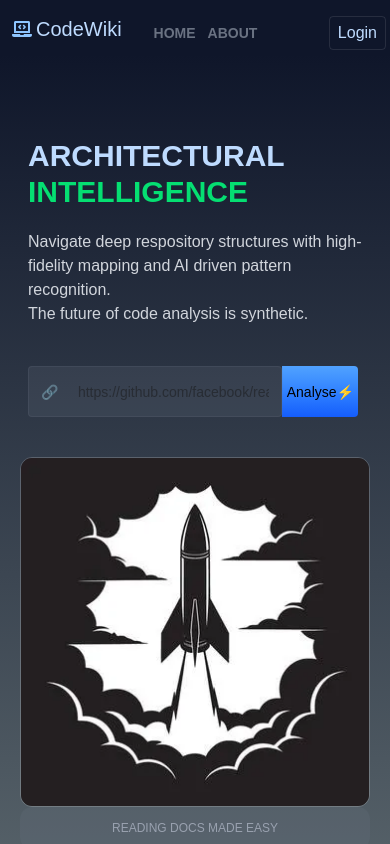
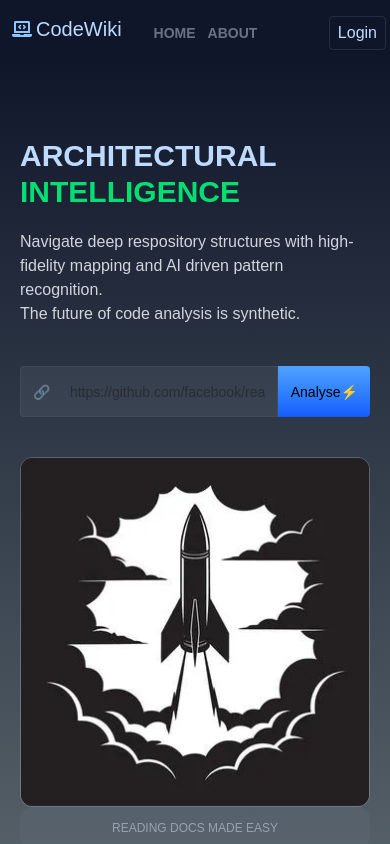
Before and after one commit to ayushbahuguna006-ctrl/Codemap-AI, a Next.js app: page / in a window 390 px wide. Shown: the top 844 px of the page. Built offline with nearby package versions, Linux system fonts and the light colour scheme.

Commit message:
[FRONTEND]-Hero_1 Layout Improved for Responsiveness

```diff
--- a/Components/Hero1.jsx
+++ b/Components/Hero1.jsx
@@ -3,7 +3,7 @@ import React from 'react'
 function Hero1() {
   return (
     <div className='h-fit overflow-x-hidden md:flex justify-between md:pt-[20vh] pt-[10vh] md:px-[10vw] px-5 bg-gradient-to-b from-[#0F162A] to-[#15262f]/70'>
-      <div className='w-full max-w-lg md:max-w-xl md:ml-4 ml-2'>
+      <div className='w-full max-w-lg md:max-w-xl md:ml-4 ml-0'>
         <div className='text-3xl md:text-5xl flex flex-col'>
           <p className='text-blue-200 font-semibold text-start'>ARCHITECTURAL</p>
           <p className='text-green-400 font-semibold text-start'>INTELLIGENCE</p>
@@ -15,25 +15,29 @@ function Hero1() {
           <p>The future of code analysis is synthetic.</p>
         </div>
 
-        <div className='md:mt-15 mt-10 pr-5 flex w-full max-w-full'>
+        <div className='md:mt-15 mt-10 pr-0 md:pr-5 flex w-full max-w-full'>
           <input
             type="text"
-              className='border md:text-base text-sm bg-gray-500/20 border-gray-500/20 outline-none md:h-[6vh] md:w-[25vw] h-[6vh] w-full rounded-sm p-3'
+            className='border md:text-base text-sm bg-gray-500/20 border-gray-500/20 outline-none md:h-[6vh] md:w-[25vw] h-[6vh] w-full rounded-l-sm p-3'
             placeholder='🔗     https://github.com/facebook/react'
           />
-            <button className='border-l font-medium rounded-r-sm text-sm border-gray-500/10 text-black bg-gradient-to-b from-blue-400 to-blue-600 md:px-2 px-1 cursor-pointer'>
+          <button className='border-l font-medium rounded-r-sm text-sm border-gray-500/10 text-black bg-gradient-to-b from-blue-400 to-blue-600 md:px-2 px-3 cursor-pointer whitespace-nowrap'>
             Analyse⚡
           </button>
         </div>
       </div>
-      <div className='mt-10 md:mt-0  text-center max-w-sm md:max-w-md md:mr-4 '>
-        <img src="./rocket.webp" className='rounded-xl border border-white/20 md:-mt-7  max-w-full' alt="rocket-img" />
-        <div className='h-[5vh]  hover:text-black rounded-xl bg-gray-500/20 flex items-center justify-center'>
+
+      <div className='mt-10 md:mt-0 text-center max-w-sm md:max-w-md md:mr-4 w-full md:w-auto mx-auto'>
+        <img
+          src="./rocket.webp"
+          className='rounded-xl border border-white/20 md:-mt-7 max-w-full block mx-auto'
+          alt="rocket-img"
+        />
+        <div className='h-[5vh] hover:text-black rounded-xl bg-gray-500/20 flex items-center justify-center w-full'>
           <p className='text-xs text-gray-400'>READING DOCS MADE EASY</p>
         </div>
         <div className='md:h-[23vh] h-[10vh]'></div>
       </div>
-
     </div>
   )
 }
```
Lines whose indentation alone changed are shown as unchanged.
